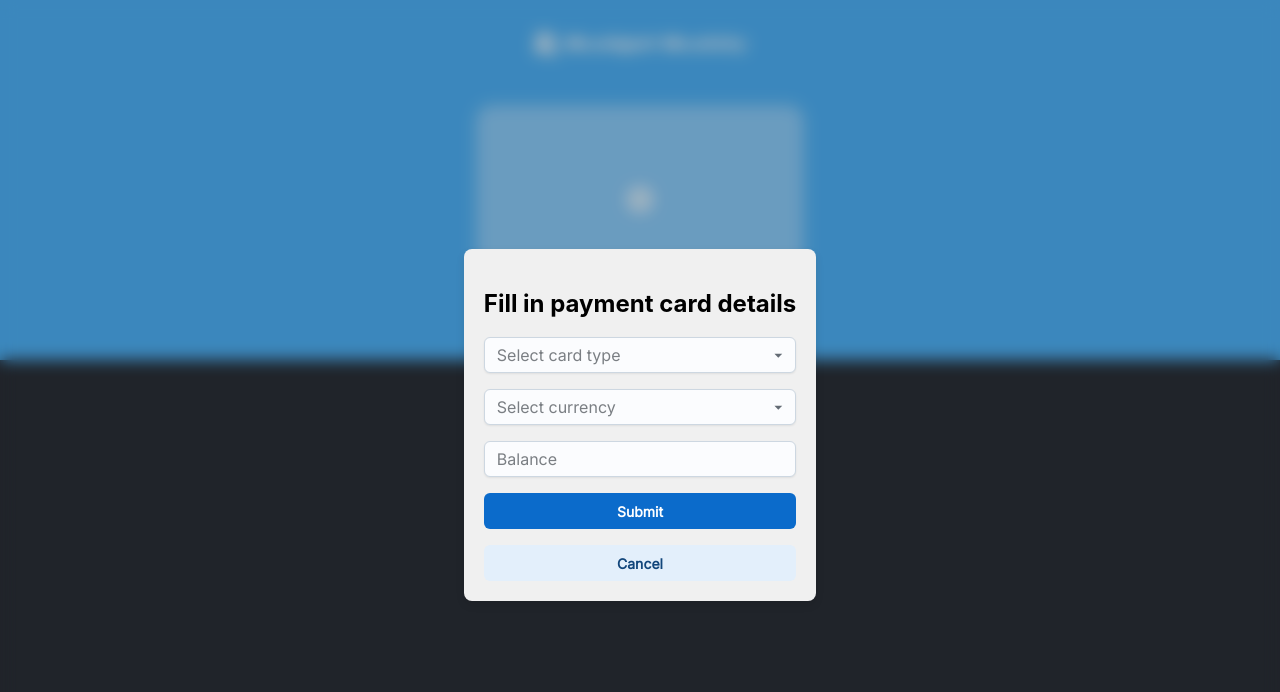
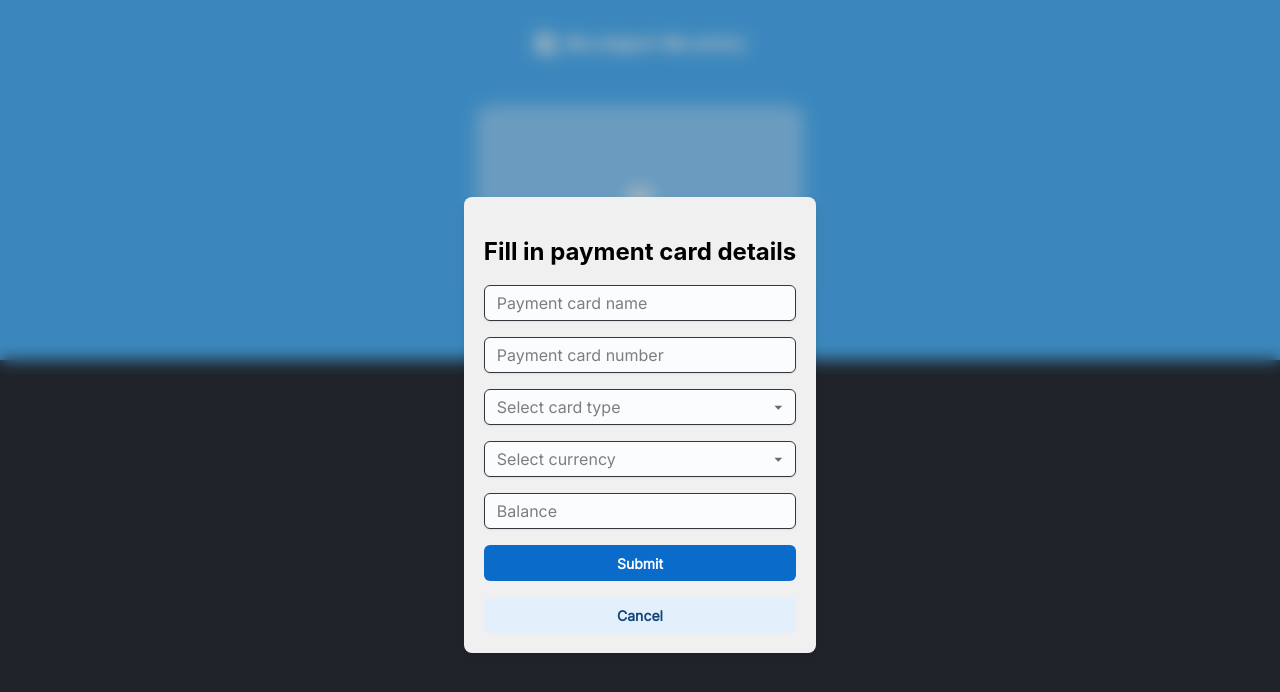
Before and after one commit to klima3775/Budget-Buddy, a React (Create React App) app in the folder frontend/: page / in a window 1280 px wide. Both pictures are taken after a click on the element 640 px from the left and 201 px from the top of the page. Shown: the top 692 px of the page. Built offline with nearby package versions, Linux system fonts and the light colour scheme.

Commit message:
Add form validation and error handling in FormCard component

```diff
--- a/frontend/src/Components/FormCard/FormCard.tsx
+++ b/frontend/src/Components/FormCard/FormCard.tsx
@@ -1,5 +1,12 @@
 import React, { useState } from "react";
-import { Textarea, Stack, Box, Autocomplete, Button } from "@mui/joy";
+import {
+  Textarea,
+  Stack,
+  Box,
+  Autocomplete,
+  Button,
+  Typography,
+} from "@mui/joy";
 
 interface FormCardProps {
   onSubmit: (cardData: {
@@ -18,6 +25,13 @@ const FormCard: React.FC<FormCardProps> = ({ onSubmit, onCancel }) => {
   const [type, setType] = useState<string | null>("");
   const [balance, setBalance] = useState("");
   const [currency, setCurrency] = useState<string>("");
+  const [errors, setErrors] = useState({
+    name: false,
+    number: false,
+    type: false,
+    balance: false,
+    currency: false,
+  });
 
   const cardType = [
     { value: "Debit Card", label: "Debit Card" },
@@ -31,14 +45,30 @@ const FormCard: React.FC<FormCardProps> = ({ onSubmit, onCancel }) => {
     { value: "UAN", label: "UAN" },
   ];
 
+  const getErrorStyle = (error: boolean) => ({
+    borderColor: error ? "red" : "inherit",
+  });
+
   const handleFormSubmit = (event: React.FormEvent) => {
     event.preventDefault();
-    if (type) {
-      onSubmit({ name, number, type, balance, currency });
+
+    const newErrors = {
+      name: !name.trim(),
+      number: !number.trim(),
+      type: !type,
+      balance: !balance.trim(),
+      currency: !currency,
+    };
+
+    setErrors(newErrors);
+    // Если нет ошибок, отправить данные
+    if (!Object.values(newErrors).some((error) => error)) {
+      onSubmit({ name, number, type: type || "", balance, currency });
       setName("");
       setNumber("");
       setType(null);
       setBalance("");
+      setCurrency("");
     }
   };
 
@@ -65,20 +95,30 @@ const FormCard: React.FC<FormCardProps> = ({ onSubmit, onCancel }) => {
       >
         <h2>Fill in payment card details</h2>
         <Stack spacing={2}>
-          {/* <Textarea
-            required
+          <Textarea
             placeholder="Payment card name"
             variant="outlined"
             value={name}
             onChange={(e) => setName(e.target.value)}
-          /> */}
-          {/* <Textarea
-            required
+            sx={getErrorStyle(errors.name)}
+          />
+          {errors.name && (
+            <Typography color="danger" fontSize="small">
+              Name is required
+            </Typography>
+          )}
+          <Textarea
             placeholder="Payment card number"
             variant="outlined"
             value={number}
             onChange={(e) => setNumber(e.target.value)}
-          /> */}
+            sx={getErrorStyle(errors.number)}
+          />
+          {errors.number && (
+            <Typography color="danger" fontSize="small">
+              Number is required
+            </Typography>
+          )}
           <Autocomplete
             variant="outlined"
             options={cardType}
@@ -92,7 +132,13 @@ const FormCard: React.FC<FormCardProps> = ({ onSubmit, onCancel }) => {
             // Displays the label for each option
             getOptionLabel={(option) => option.label}
             placeholder="Select card type"
+            sx={getErrorStyle(errors.type)}
           />
+          {errors.type && (
+            <Typography color="danger" fontSize="small">
+              Card type is required
+            </Typography>
+          )}
           <Autocomplete
             variant="outlined"
             options={selectCurrency}
@@ -105,14 +151,25 @@ const FormCard: React.FC<FormCardProps> = ({ onSubmit, onCancel }) => {
             }
             getOptionLabel={(option) => option.label}
             placeholder="Select currency"
+            sx={getErrorStyle(errors.currency)}
           />
+          {errors.currency && (
+            <Typography color="danger" fontSize="small">
+              Currency is required
+            </Typography>
+          )}
           <Textarea
-            required
             placeholder="Balance"
             variant="outlined"
             value={balance}
             onChange={(e) => setBalance(e.target.value)}
+            sx={getErrorStyle(errors.balance)}
           />
+          {errors.balance && (
+            <Typography color="danger" fontSize="small">
+              Balance is required
+            </Typography>
+          )}
           <Button type="submit" size="md">
             Submit
           </Button>
```
